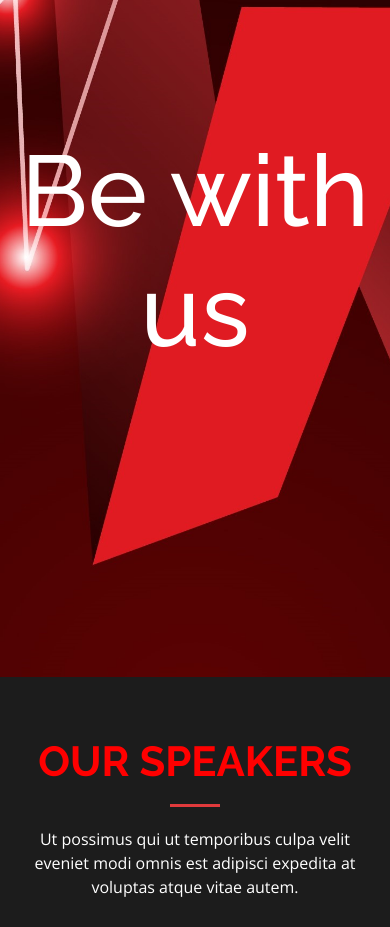
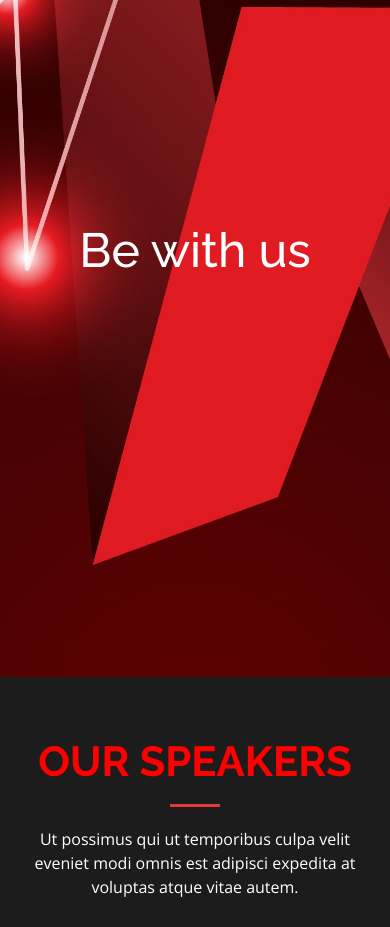
Before and after one commit to A158-debug/TEDx_IITJodhpur, a React (Create React App) app: page / in a window 390 px wide. Shown: the part 4000-4927 px from the top of the page. Built offline with nearby package versions, Linux system fonts and the light colour scheme; the HTML template or start-up script is replaced by a standard one.

Commit message:
make responsvie

```diff
--- a/src/index.css
+++ b/src/index.css
@@ -58,7 +58,7 @@ h6 {
   vertical-align: middle; */
   display:flex;
   align-self: center;
-  font-size:100px;
+  font-size:5rem;
 }
 
 /*--------------------------------------------------------------
@@ -280,6 +280,7 @@ h6 {
   .navbar .dropdown .dropdown:hover>ul {
     left: -100%;
   }
+
 }
 
 /**
@@ -462,6 +463,12 @@ h6 {
   #hero h2 {
     font-size: 18px;
     line-height: 24px;
+  }
+}
+
+@media (max-width:500px) {
+  .fixed-image h1{
+    font-size:3rem;
   }
 }
 
```
